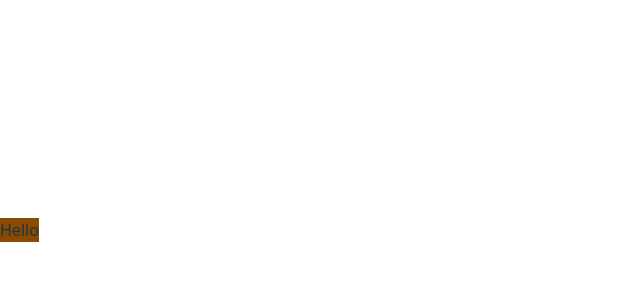
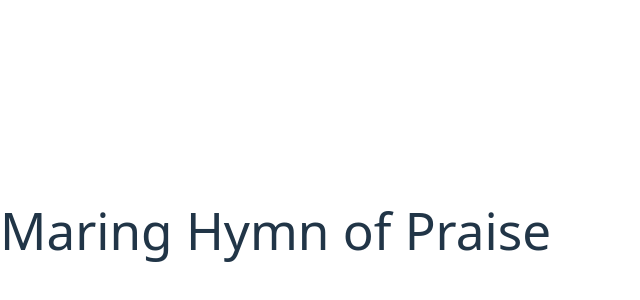
Before and after one commit to Meshil-Maring/maring-hymn-of-praise, a React (Vite) app in the folder client/: page / in a window 1280 px wide. Shown: the part 170-470 px from the top of the page, without its empty margins (0-640 px from the left). Built offline with nearby package versions, Linux system fonts and the light colour scheme.

Commit message:
setup-project: add router in project

```diff
--- a/client/src/main.tsx
+++ b/client/src/main.tsx
@@ -2,8 +2,7 @@
 import React from "react";
 import { createRoot } from "react-dom/client";
 import { BrowserRouter } from "react-router-dom";
-import { useRef } from "react";
-import App from "./App"; // your main App component
+import MainRoutes from "./routes/main-routes";
 
 const container = document.getElementById("root");
 const root = createRoot(container!); // non-null assertion for TS
@@ -11,7 +10,7 @@ const root = createRoot(container!); // non-null assertion for TS
 root.render(
   <React.StrictMode>
     <BrowserRouter>
-      <App />
+      <MainRoutes />
     </BrowserRouter>
   </React.StrictMode>
 );
--- a/client/src/pages/home.tsx
+++ b/client/src/pages/home.tsx
@@ -2,7 +2,7 @@ const Home = () => {
   return (
     <>
       <div>
-        <p className="bg-yellow-200">Hello Meshil Maring</p>
+        <h1 className="">Maring Hymn of Praise</h1>
       </div>
     </>
   );
```
Also changed, not shown: 1 other file (tests, documents, lock files or other folders).
